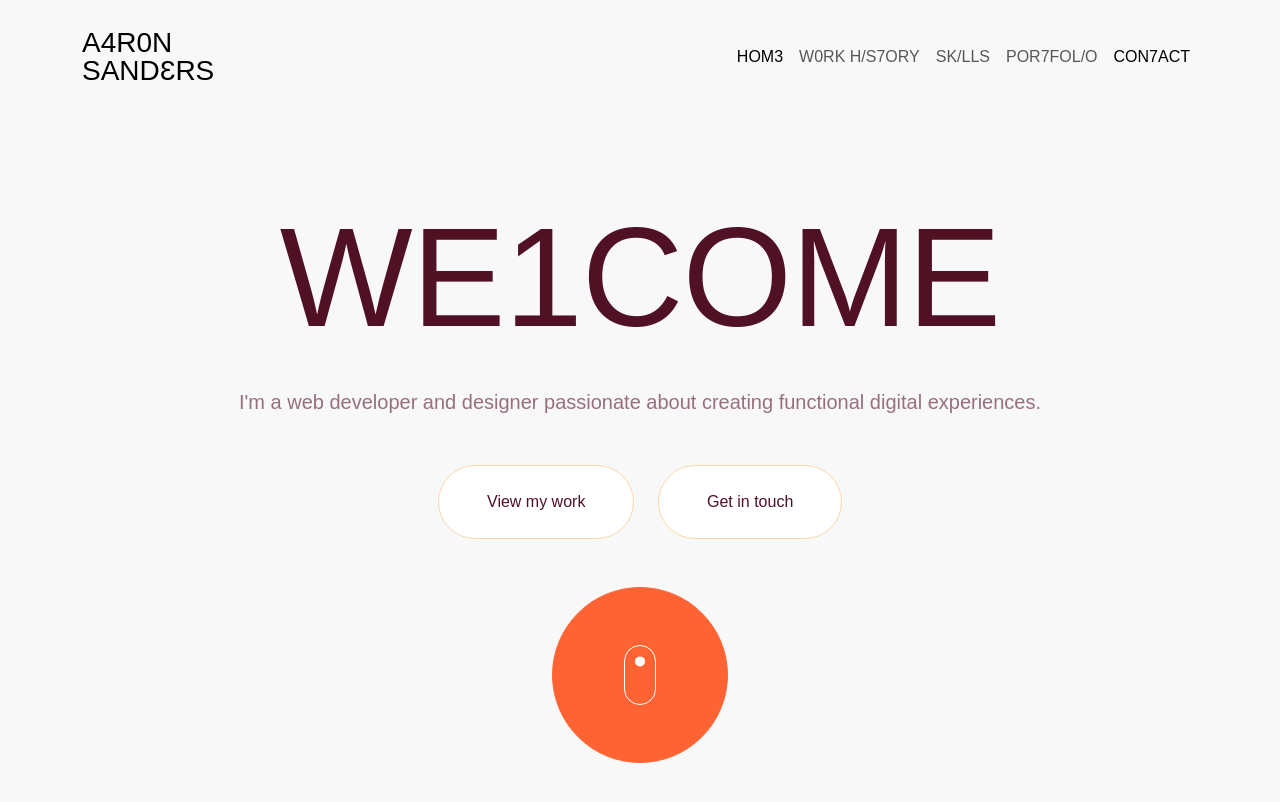
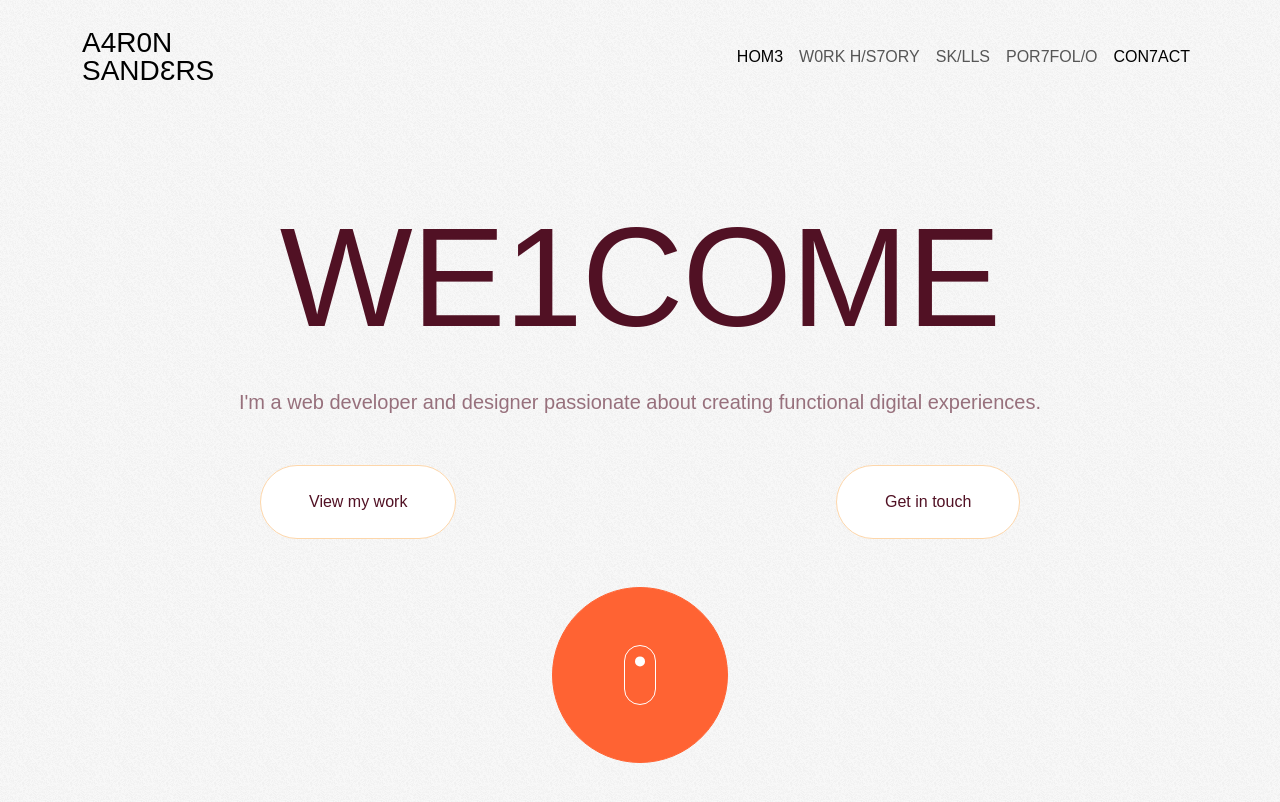
Before and after one commit to aarons-hub/portfolio-v6, a React (Vite) app: page /#/ in a window 1280 px wide. Shown: the top 802 px of the page. Built offline with nearby package versions, Linux system fonts and the light colour scheme; a web font is replaced by a local one.

Commit message:
nav fixes

```diff
--- a/src/components/Home.jsx
+++ b/src/components/Home.jsx
@@ -227,8 +227,8 @@ export const Home = () => {
               if (homeBtnFillRef) homeBtnFillRef.current = el;
             }}
           >
-            <Link to="/portfolio">
-              <button className="btn btn-primary rounded-pill py-4 px-5 magnetic">
+            <Link className="mx-auto" to="/portfolio">
+              <button className="btn btn-primary rounded-pill py-4 px-5 mx-auto magnetic">
                 <span className="btn-text magnetic">View my work</span>
                 <div className="button-fill"></div>
               </button>
@@ -236,7 +236,7 @@ export const Home = () => {
             <button
               type="button"
               onClick={handleGetInTouch}
-              className="btn btn-primary rounded-pill py-4 px-5 magnetic"
+              className="btn btn-primary rounded-pill py-4 px-5 mx-auto magnetic"
             >
               <span className="btn-text magnetic">Get in touch</span>
               <div className="button-fill"></div>
--- a/src/custom.scss
+++ b/src/custom.scss
@@ -39,6 +39,9 @@ body {
   --bs-body-color: var(--primary-color-500);
   --bs-body-font-family: var(--custom-font-family);
   --bs-heading-color: var(--primary-color);
+}
+body {
+  background-image: url("/images/noise.png");
 }
 
 .menu-wrapper {
@@ -746,6 +749,11 @@ body {
       .container {
         padding-top: 6rem;
         padding-bottom: 3rem;
+        .btn.btn-primary {
+          .button-fill {
+            background-color: var(--primary-color-200) !important;
+          }
+        }
       }
       .container.custom-pill {
         padding-top: 6rem;
@@ -773,6 +781,12 @@ body {
           a {
             color: #fff;
             text-decoration: none;
+          }
+        }
+        .btn.btn-primary {
+          border: 1px solid blue;
+          .button-fill {
+            background-color: var(--secondary-color) !important;
           }
         }
       }
```
